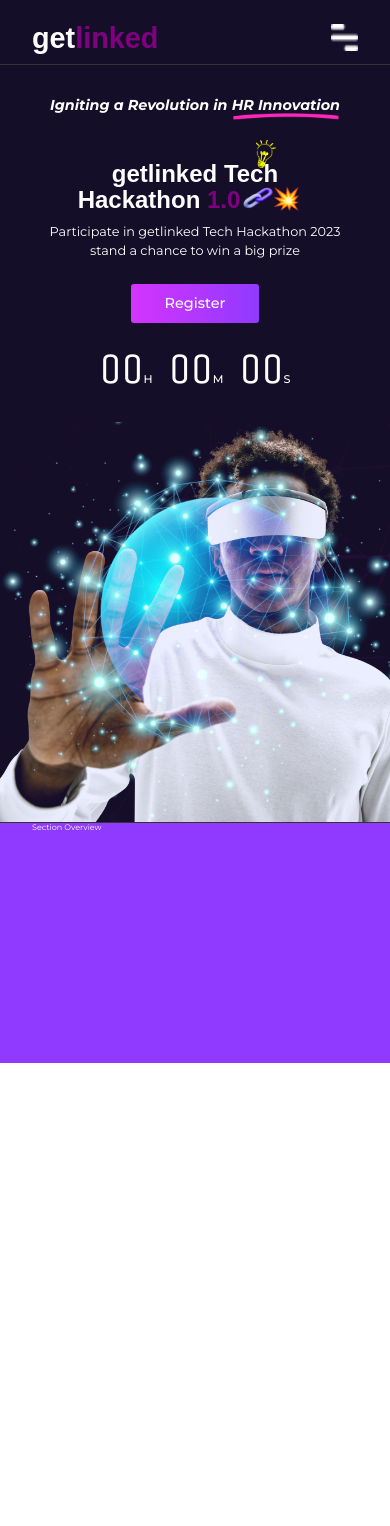
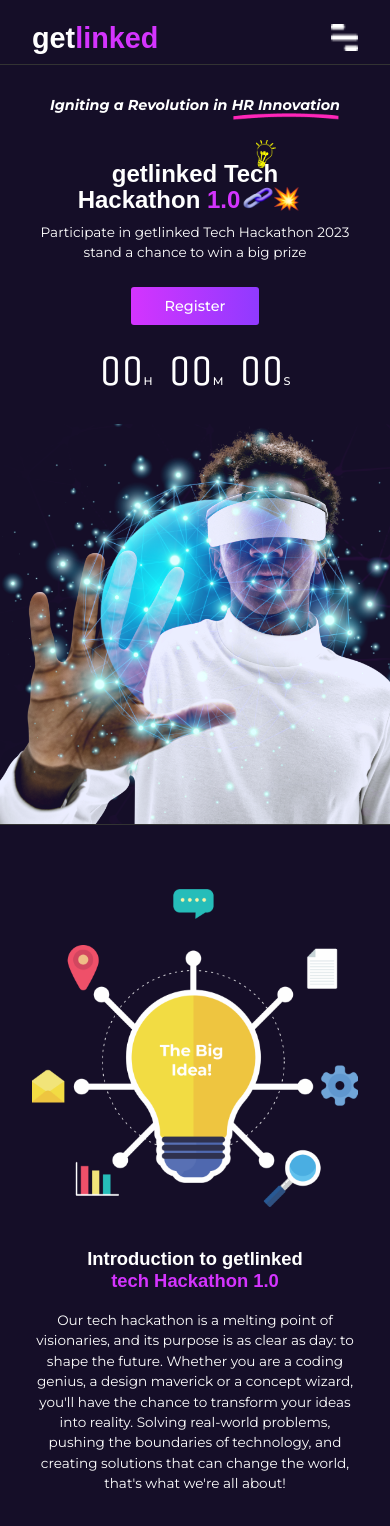
Before and after one commit to peterayodeji/getlinked-ai, a plain HTML site: page index.html in a window 390 px wide. Before the commit the page ends 1063 px from the top, so only its background shows below. Drawn offline with nearby package versions, Linux system fonts and the light colour scheme; a web font is replaced by a local one.

Commit message:
build overview section and make it responsive

```diff
--- a/index.html
+++ b/index.html
@@ -104,7 +104,30 @@
         </main>
       </header>
 
-      <section class="section-overview container">Section Overview</section>
+      <section class="section-overview container">
+        <div class="overview">
+          <div class="overview__img">
+            <img src="/img/The big idea.png" alt="The big idea" />
+          </div>
+
+          <div class="overview__info">
+            <h2 class="heading--secondary">
+              Introduction to getlinked <br />
+              <span>tech Hackathon 1.0</span>
+            </h2>
+
+            <p class="paragraph">
+              Our tech hackathon is a melting point of visionaries, and its
+              purpose is as clear as day: to shape the future. Whether you are a
+              coding genius, a design maverick or a concept wizard, you'll have
+              the chance to transform your ideas into reality. Solving
+              real-world problems, pushing the boundaries of technology, and
+              creating solutions that can change the world, that's what we're
+              all about!
+            </p>
+          </div>
+        </div>
+      </section>
     </div>
   </body>
 </html>
--- a/sass/base/_typography.scss
+++ b/sass/base/_typography.scss
@@ -45,9 +45,22 @@ body {
   }
 
   &--secondary {
-    margin-bottom: 4.8rem;
-    font-size: 3.6rem;
-    letter-spacing: -0.5px;
+    font-family: "Clash Display", sans-serif;
+    font-size: 3.4rem;
+    line-height: 1.2;
+    margin-bottom: 2.3rem;
+
+    @include respond(tab-land) {
+      font-size: 3.2rem;
+    }
+
+    @include respond(tab-port) {
+      font-size: 3rem;
+    }
+
+    @include respond(phone-md) {
+      font-size: 2.3rem;
+    }
   }
 
   &--tertiary {
@@ -82,7 +95,14 @@ body {
 }
 
 .paragraph {
-  font-size: $default-font-size;
+  font-family: "Montserrat", sans-serif;
+  color: $color-white;
+  font-size: 1.8rem;
+  line-height: 1.5;
+
+  @include respond(tab-land) {
+    font-size: 1.7rem;
+  }
 
   &:not(:last-child) {
     margin-bottom: 3rem;
--- a/sass/layout/_header.scss
+++ b/sass/layout/_header.scss
@@ -251,15 +251,11 @@
       }
 
       .heading--primary span {
-        color: purple;
+        color: $color-tertiary;
         // background-color: lightblue;
       }
 
       .paragraph {
-        color: $color-white;
-        font-size: 1.8rem;
-        line-height: 1.5;
-
         // background-color: olivedrab;
 
         @include respond(tab-port-md) {
@@ -268,7 +264,6 @@
         }
 
         @include respond(phone-md) {
-          font-size: 1.6rem;
           padding-inline: 2rem;
         }
       }
--- a/sass/layout/_navigation.scss
+++ b/sass/layout/_navigation.scss
@@ -27,7 +27,7 @@
     // background-color: lavender;
 
     span {
-      color: purple;
+      color: $color-tertiary;
     }
   }
 
--- a/sass/pages/_home.scss
+++ b/sass/pages/_home.scss
@@ -1,6 +1,8 @@
 .container {
   width: 100%;
   padding: 0 12rem;
+
+  background-color: $color-primary;
 
   @include respond(tab-land) {
     padding: 0 7rem;
@@ -12,7 +14,66 @@
   }
 }
 
+// - SECTION OVERVIEW
 .section-overview {
-  height: 30rem;
-  background-color: $color-secondary;
+  padding-block: 8rem;
 }
+
+.overview {
+  display: flex;
+
+  // background-color: rgb(73, 73, 122);
+
+  @include respond(tab-port-md) {
+    flex-direction: column;
+    justify-content: center;
+    align-items: center;
+  }
+
+  &__img {
+    flex: 1;
+    // background-color: teal;
+
+    img {
+      width: 100%;
+    }
+  }
+
+  &__info {
+    flex: 1;
+    margin-left: 8rem;
+    display: flex;
+    flex-direction: column;
+    justify-content: center;
+
+    // background-color: orange;
+
+    @include respond(tab-port-md) {
+      margin-left: 0;
+      text-align: center;
+      width: 80%;
+    }
+
+    @include respond(phone) {
+      width: 100%;
+    }
+
+    .heading--secondary {
+      @include respond(tab-port-md) {
+        margin-top: 8rem;
+      }
+
+      @include respond(phone) {
+        margin-top: 5rem;
+      }
+
+      span {
+        color: $color-tertiary;
+      }
+    }
+
+    // .paragraph {
+    //   background-color: rgb(73, 107, 23);
+    // }
+  }
+}
```
Also changed, not shown: css/main.css, img/The big idea.png (added).
